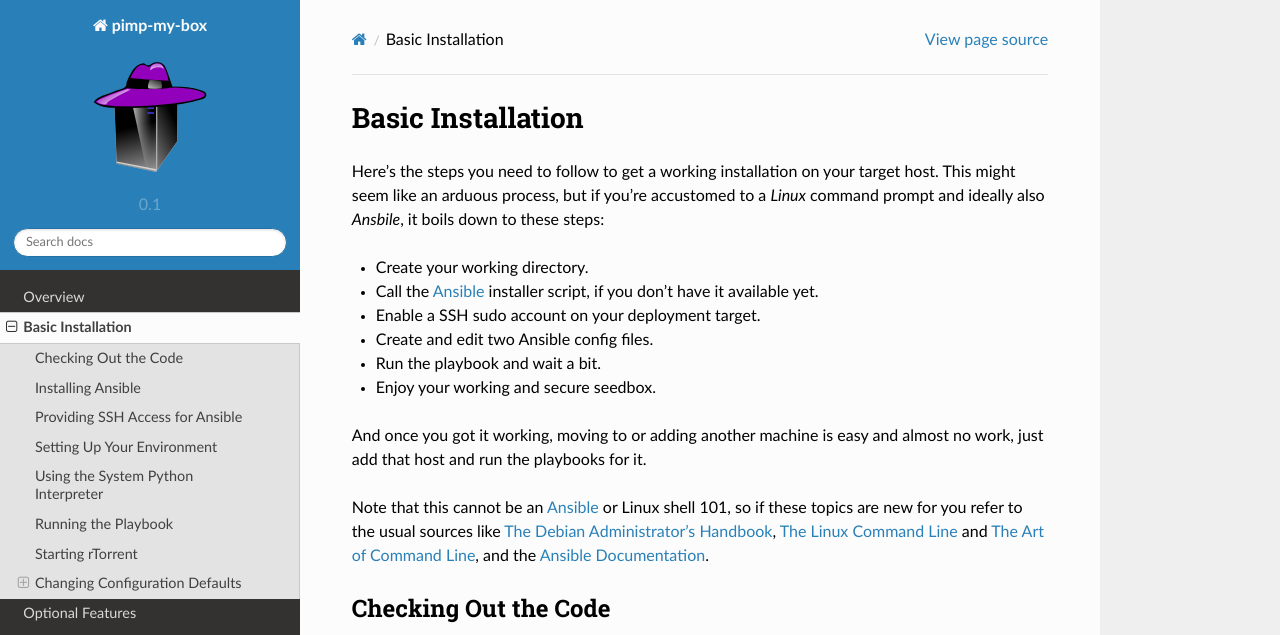
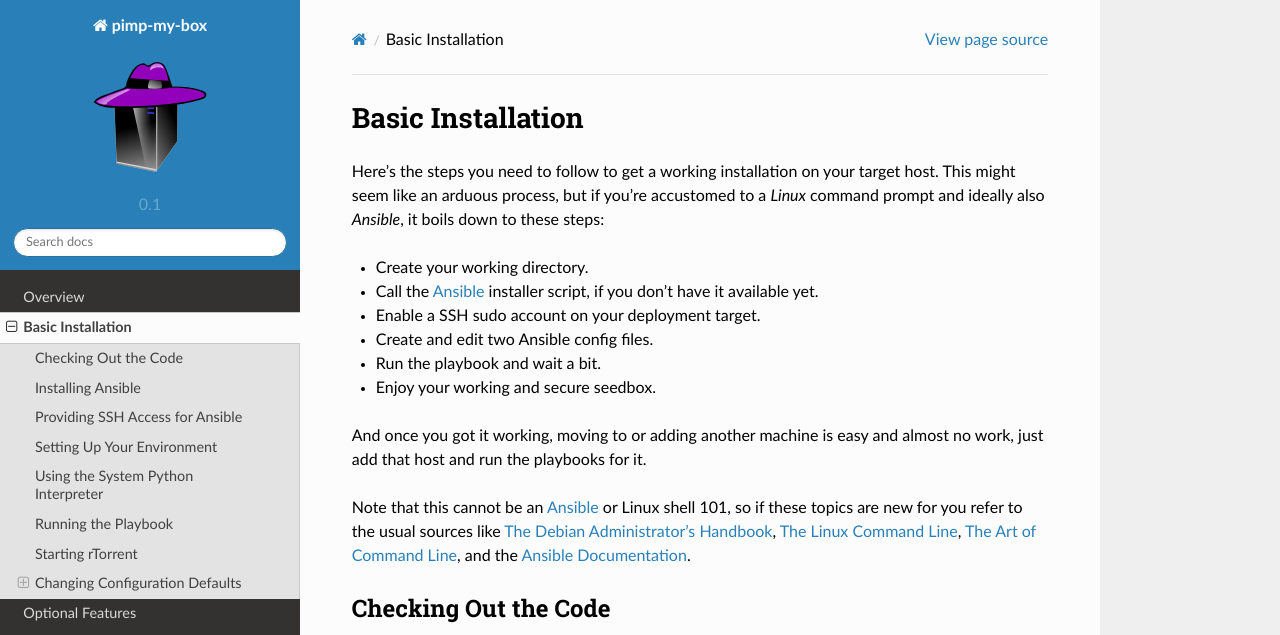
Before and after one commit to pyroscope/pimp-my-box, a Sphinx documentation site: the page built from docs/setup.rst, in a window 1280 px wide and 900 px high. Shown: the top 635 px of the window. Built offline with Sphinx 7.4.7 and the Read the Docs theme 2.0.0, drawn with Linux system fonts in a browser that asks for light colours.

Commit message:
docs: typo + formatting

```diff
--- a/docs/setup.rst
+++ b/docs/setup.rst
@@ -3,7 +3,7 @@
 
 Here's the steps you need to follow to get a working installation on
 your target host. This might seem like an arduous process, but if you're
-accustomed to a *Linux* command prompt and ideally also *Ansbile*, it
+accustomed to a *Linux* command prompt and ideally also *Ansible*, it
 boils down to these steps:
 
 -  Create your working directory.
@@ -18,7 +18,7 @@
 
 Note that this cannot be an `Ansible`_ or Linux shell 101, so if these
 topics are new for you refer to the usual sources like
-`The Debian Administrator's Handbook`_, `The Linux Command Line`_ and
+`The Debian Administrator's Handbook`_, `The Linux Command Line`_,
 `The Art of Command Line`_, and the `Ansible Documentation`_.
 
 .. _Ansible: http://docs.ansible.com/
@@ -94,7 +94,8 @@
 
     account=setup
     groupadd $account
-    useradd -g $account -G $account,users -c "Ansible remote user" -s /bin/bash --create-home $account
+    useradd -g $account -G $account,users -c "Ansible remote user" \
+            -s /bin/bash --create-home $account
     eval chmod 0750 ~$account
     passwd -l $account
 
```
